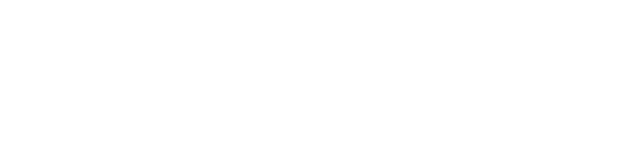
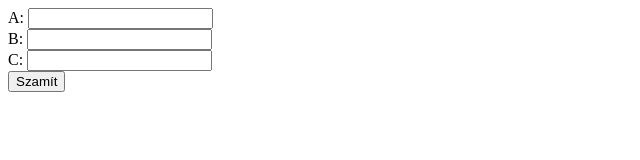
Before and after one commit to NyomodMrk/2023_09_25_haromszog-terulet-kerulet-szamito, a website: page index.html in a window 1280 px wide. Shown: the whole page, without its empty margins (0-640 px from the left). Drawn offline with Linux system fonts and the light colour scheme.

Commit message:
Oldal szerkezetenek elkeszitese

```diff
--- a/index.html
+++ b/index.html
@@ -7,7 +7,24 @@
     <title>Vite App</title>
   </head>
   <body>
-    <div id="app"></div>
+    <div id="app">
+      <div>
+        <label for="aOldal">A:</label>
+        <input type="number" min="0" id="aOldal" >
+      </div>
+      <div>
+        <label for="bOldal">B:</label>
+        <input type="number" min="0" id="bOldal" >
+      </div>
+      <div>
+        <label for="cOldal">C:</label>
+        <input type="number" min="0" id="cOldal" >
+      </div>
+
+      <button id="szamit">Szamít</button>
+      <p id="eredmeny"></p>
+
+    </div>
     <script type="module" src="/main.js"></script>
   </body>
 </html>
```
